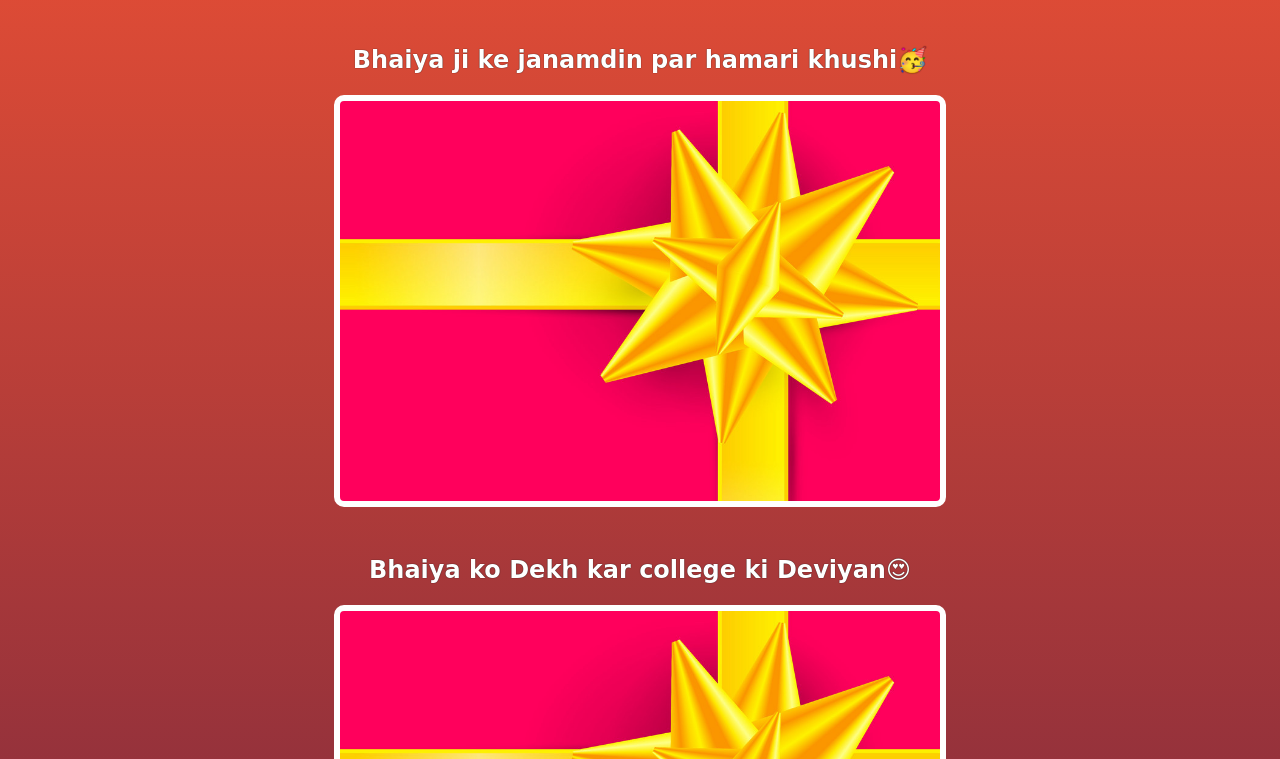
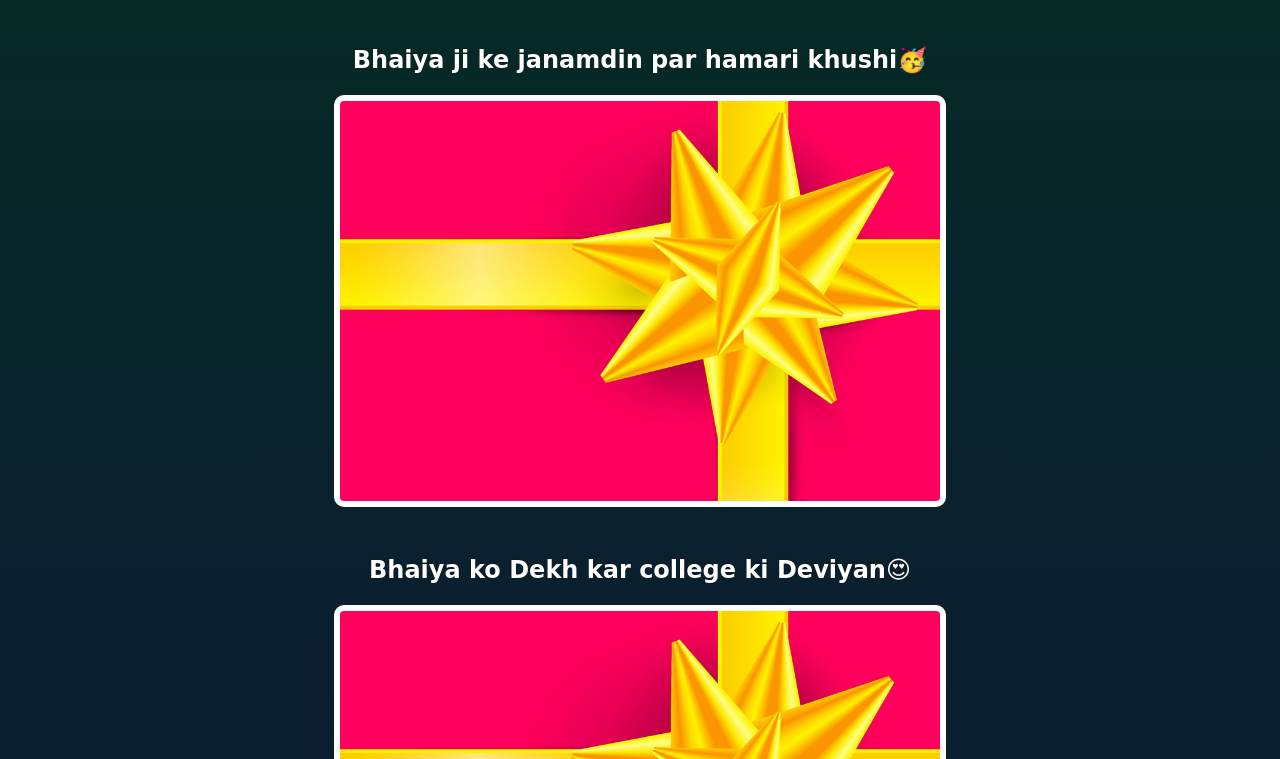
Before and after one commit to Ayan-nema/Birthday-Wish, a website built with Vite: page index.html in a window 1280 px wide. Shown: the part 372-1131 px from the top of the page. Built offline with nearby package versions, Linux system fonts and the light colour scheme; a web font is replaced by a local one.

Commit message:
Update styles.css

```diff
--- a/styles.css
+++ b/styles.css
@@ -7,7 +7,7 @@ from blue at the top to pink at the bottom.
 body {
     text-align: center;
     font-family: 'Happy Monkey', cursive;
-    background: linear-gradient(#FF5733, rgb(22, 5, 69));
+    background: linear-gradient(#023020, rgb(22, 5, 69));
     color: #ffffff;
 }
 
```
